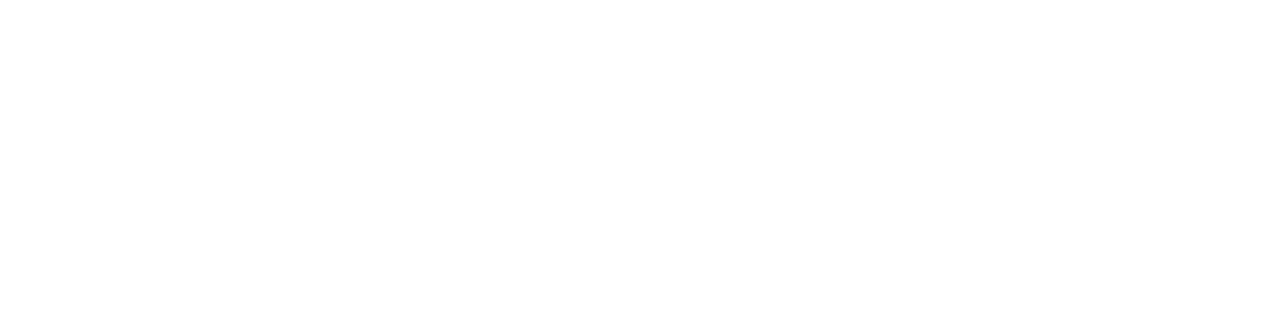
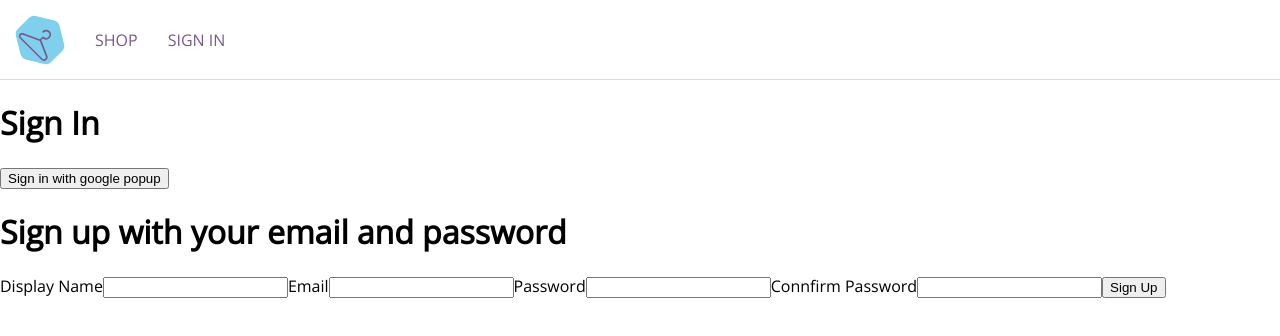
Before and after one commit to Cloud974/clothing-store, a React (Create React App) app: page /sign-in in a window 1280 px wide. Before the commit this address had no page. Shown: the top 336 px of the page. Built offline with nearby package versions, Linux system fonts and the light colour scheme.

Commit message:
Add firebase util, basic sign up route

```diff
--- a/src/App.js
+++ b/src/App.js
@@ -1,6 +1,7 @@
 import { Route, Routes } from "react-router-dom";
 import Navigation from "./routes/navigation/navigation.component";
 import Home from "./routes/home/home.component";
+import SignIn from "./routes/sign-in/sign-in.component";
 
 function App() {
 
@@ -8,6 +9,7 @@ function App() {
     <Routes>
       <Route path='/' element={<Navigation />}>
         <Route index element={<Home />} />
+        <Route path='/sign-in' element={<SignIn />} />
       </Route>
     </Routes>
   );
--- /dev/null
+++ b/src/components/sign-up-form/sign-up-form.component.jsx
@@ -0,0 +1,69 @@
+import { useState } from "react";
+import { createAuthUserWithEmailAndPassword, createUserDocumentFromAuth } from "../../utils/firebase/firebase.utils";
+
+const defaultFormFields = {
+  displayName: '',
+  email: '',
+  password: '',
+  confirmPassword: '',
+}
+
+const SignUpForm = () => {
+
+  const [formFields, setFormFields] = useState(defaultFormFields);
+  const { displayName, email, password, confirmPassword } = formFields;
+
+  console.log(formFields);
+
+  const handleChange = (event) => {
+    const { name, value } = event.target;
+
+    setFormFields({ ...formFields, [name]: value })
+  }
+
+  const handleSubmit = async (event) => {
+    event.preventDefault();
+
+    if (password != confirmPassword) {
+      alert('Paswords do not match!');
+      return;
+    }
+
+    try {
+      const { user } = await createAuthUserWithEmailAndPassword(email, password);
+
+      await createUserDocumentFromAuth(user, { displayName });
+
+      console.log(user);
+    } catch (error) {
+      if (error.code == 'auth/email-already-in-use') {
+        alert('Cannot create user, email already in use');
+      }
+      console.log('user creation encountered an error', error);
+    }
+
+  }
+
+  return (
+    <div>
+      <h1>Sign up with your email and password</h1>
+      <form onSubmit={handleSubmit}>
+        <label>Display Name</label>
+        <input type="text" required onChange={handleChange} name="displayName" value={displayName} />
+
+        <label>Email</label>
+        <input type="email" required onChange={handleChange} name="email" value={email} />
+
+        <label>Password</label>
+        <input type="password" required onChange={handleChange} name="password" value={password} />
+
+        <label>Connfirm Password</label>
+        <input type="password" required onChange={handleChange} name="confirmPassword" value={confirmPassword} />
+
+        <button type="submit">Sign Up</button>
+      </form>
+    </div>
+  )
+};
+
+export default SignUpForm;
--- a/src/routes/navigation/navigation.component.jsx
+++ b/src/routes/navigation/navigation.component.jsx
@@ -15,7 +15,6 @@ const Navigation = () => {
           <Link className="nav-link" to='/shop'>SHOP</Link>
           <Link className="nav-link" to='/sign-in'>SIGN IN</Link>
         </div>
-
       </div>
       <Outlet />
     </Fragment>
--- /dev/null
+++ b/src/routes/sign-in/sign-in.component.jsx
@@ -0,0 +1,25 @@
+import { signInWithGooglePopup, createUserDocumentFromAuth } from '../../utils/firebase/firebase.utils';
+import './sign-in.styles.scss';
+
+import SignUpForm from '../../components/sign-up-form/sign-up-form.component';
+import { async } from '@firebase/util';
+
+
+const SignIn = () => {
+  const logGoogleUser = async () => {
+    const { user } = await signInWithGooglePopup();
+    const userDocRef = await createUserDocumentFromAuth(user);
+  }
+
+  return (
+    <div>
+      <h1>Sign In</h1>
+      <button onClick={logGoogleUser}>
+        Sign in with google popup
+      </button>
+      <SignUpForm />
+    </div>
+  )
+}
+
+export default SignIn
--- /dev/null
+++ b/src/utils/firebase/firebase.utils.js
@@ -0,0 +1,67 @@
+import { initializeApp } from 'firebase/app';
+import {
+  getAuth,
+  signInWithPopup,
+  GoogleAuthProvider,
+  createUserWithEmailAndPassword,
+} from 'firebase/auth';
+import {
+  getFirestore,
+  doc,
+  getDoc,
+  setDoc,
+} from 'firebase/firestore'
+
+const firebaseConfig = {
+  apiKey: "AIzaSyCggpqBI3lQ9WZL-_RhDjKO19jpIrzIk4s",
+  authDomain: "clothing-store-b01de.firebaseapp.com",
+  projectId: "clothing-store-b01de",
+  storageBucket: "clothing-store-b01de.appspot.com",
+  messagingSenderId: "332408156233",
+  appId: "1:332408156233:web:627b0ccc3880bda3834f98",
+  measurementId: "G-2KXFDMXZD3"
+};
+
+const firebaseapp = initializeApp(firebaseConfig);
+
+const googleProvider = new GoogleAuthProvider();
+googleProvider.setCustomParameters({
+  prompt: "select_account",
+});
+
+export const auth = getAuth();
+export const signInWithGooglePopup = () => signInWithPopup(auth, googleProvider);
+
+export const db = getFirestore();
+
+export const createUserDocumentFromAuth = async (userAuth, additionalInformation) => {
+  if (!userAuth) return;
+
+  const userDocRef = doc(db, 'users', userAuth.uid);
+
+  const userSnapshot = await getDoc(userDocRef);
+
+  if (!userSnapshot.exists()) {
+    const { displayName, email } = userAuth;
+    const createdAt = new Date();
+
+    try {
+      await setDoc(userDocRef, {
+        displayName,
+        email,
+        createdAt,
+        ...additionalInformation,
+      });
+    } catch (error) {
+      console.log('error creating  the user', error.message);
+    }
+  };
+
+  return userDocRef;
+}
+
+export const createAuthUserWithEmailAndPassword = async (email, password) => {
+  if (!email || !password) return;
+
+  return await createUserWithEmailAndPassword(auth, email, password);
+}
```
Also changed, not shown: src/components/sign-up-form/sign-up-form.styles.scss (added), src/routes/sign-in/sign-in.styles.scss (added).
